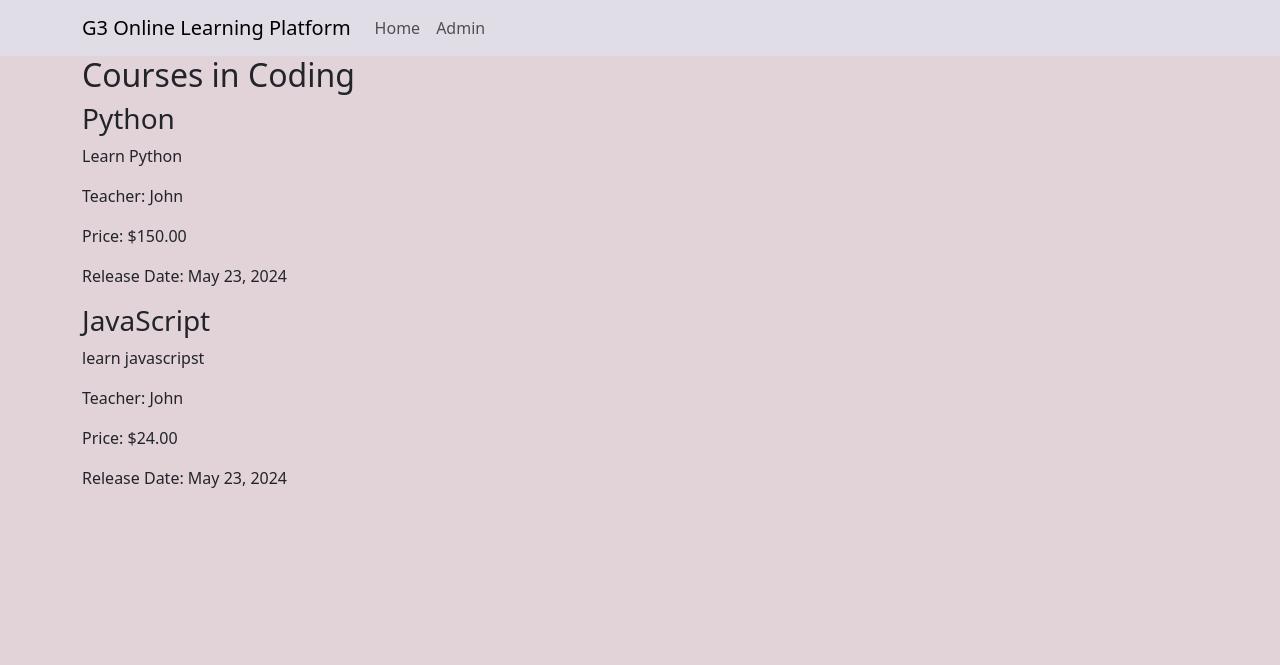
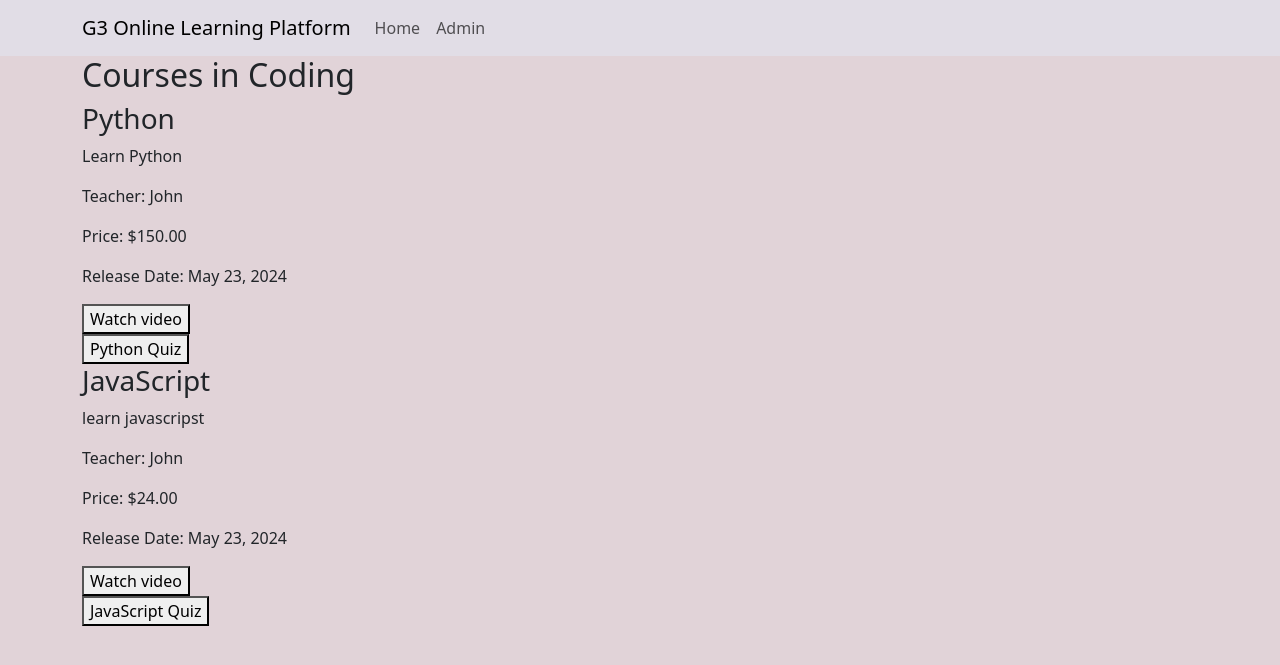
Before and after one commit to lexicon-school-projects/online-course-group-3, a Django app: a page that uses online_learning_platform/main_app/templates/main_app/courses_in_category.html in a window 1280 px wide. Shown: the top 665 px of the page. Run offline with Django 5.2, Linux system fonts and the light colour scheme; data comes from the database, SQL or seed files in the repository; both versions use the stored data as it was after the commit.

Commit message:
Update urls quiz

```diff
--- a/online_learning_platform/main_app/templates/main_app/courses_in_category.html
+++ b/online_learning_platform/main_app/templates/main_app/courses_in_category.html
@@ -1,22 +1,21 @@
-{% extends "main_app/base.html" %}
-
-{% block body_block %}
-    {% if category %}
+{% extends "main_app/base.html" %} {% block body_block %} {% if category %}
 <h2>Courses in {{ category.title }}</h2>
-        {% if courses_in_category %}
-            {% for course in courses_in_category %}
+{% if courses_in_category %} {% for course in courses_in_category %}
 <div class="item">
   <h3>{{ course.title }}</h3>
   <p>{{ course.description }}</p>
   <p>Teacher: {{ course.teacher }}</p>
   <p>Price: ${{ course.price }}</p>
   <p>Release Date: {{ course.release_date }}</p>
+  <form method="get" action="">
+    <button type="submit">Watch video</button>
+  </form>
+  <form method="get" action="/quiz/{{ course.title }}">
+    <button type="submit">{{ course.title }} Quiz</button>
+  </form>
 </div>
-            {% endfor %}
-        {% else %}
+{% endfor %} {% else %}
 <p>No courses found in this category.</p>
-        {% endif %}
-    {% else %}
+{% endif %} {% else %}
 <p>Category not found.</p>
-    {% endif %}
-{% endblock %}
+{% endif %} {% endblock %}
--- a/online_learning_platform/main_app/views.py
+++ b/online_learning_platform/main_app/views.py
@@ -91,8 +91,9 @@ def user_login(request):
 
 
 
-def quiz_view(request, quiz_id):
-    quiz = get_object_or_404(Quiz, id=quiz_id)
+def quiz_view(request, course_title):
+    course = get_object_or_404(Course, title=course_title)
+    quiz = get_object_or_404(Quiz, course=course)
     questions = Question.objects.filter(quiz=quiz)
     results = None
 
--- a/online_learning_platform/online_learning_platform/urls.py
+++ b/online_learning_platform/online_learning_platform/urls.py
@@ -9,5 +9,5 @@ urlpatterns = [
     path('logout', views.user_logout, name='logout'),
     path('categories/', views.categories, name='categories'),
     path('category/<str:category_title>/courses/', views.courses_in_category, name='courses_in_category'),
-    path('quiz/<int:quiz_id>/', views.quiz_view, name='quiz_view'),
+    path('quiz/<str:course_title>/', views.quiz_view, name='quiz_view'),
 ]
```
Also changed, not shown: online_learning_platform/db.sqlite3. Lines whose indentation alone changed are shown as unchanged.
